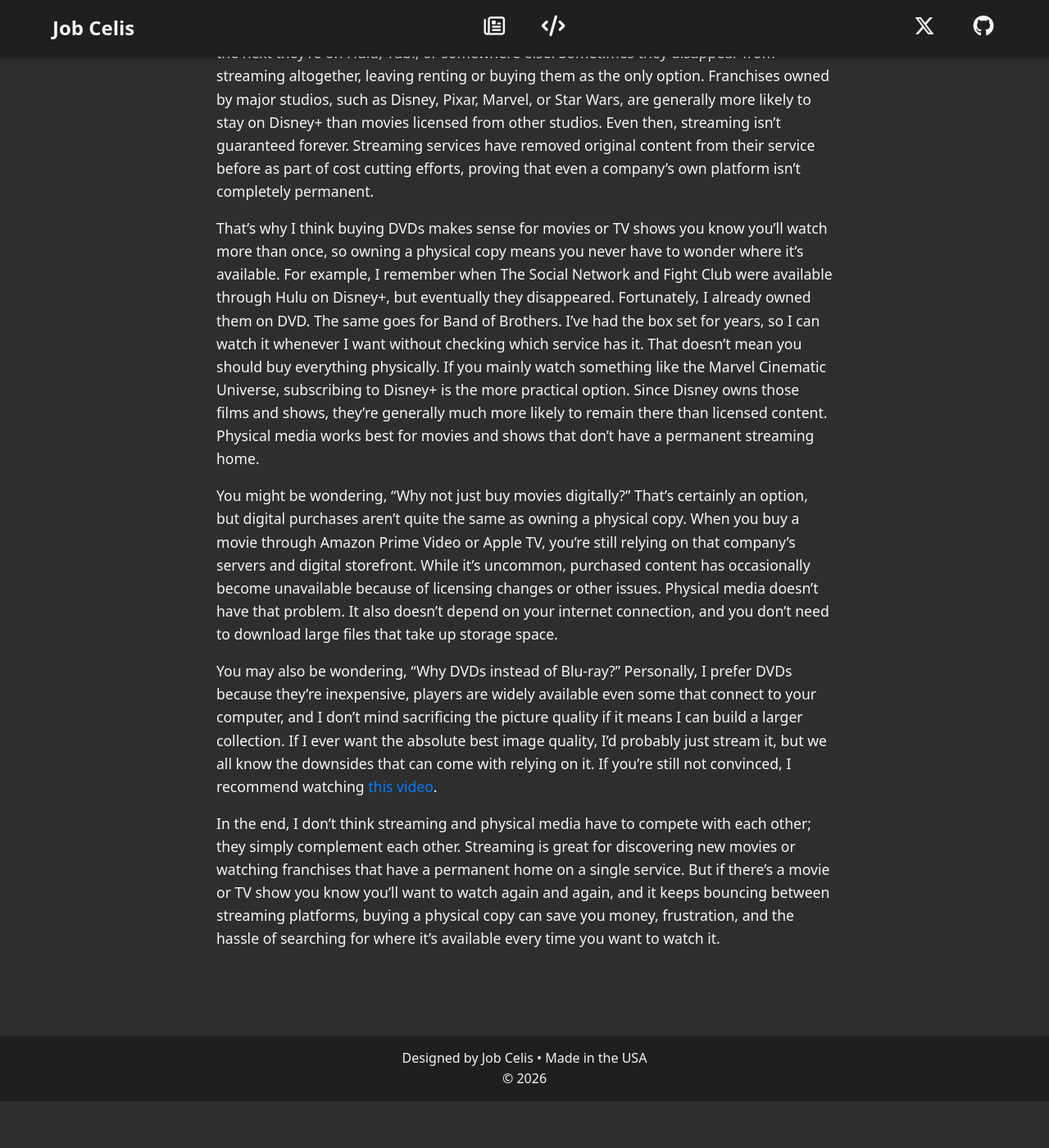
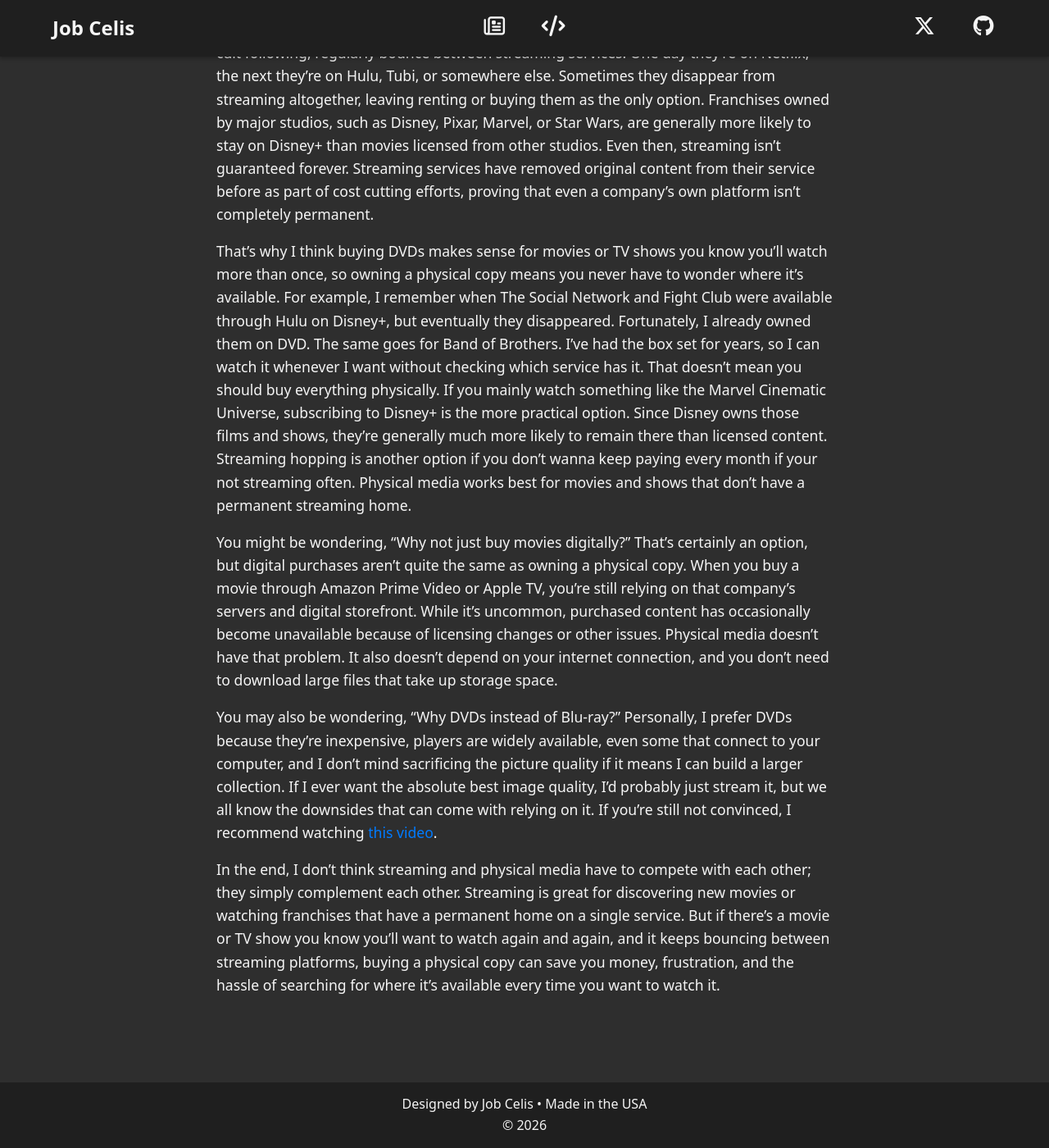
Before and after one commit to jobcelis/jobcelis.github.io, a Jekyll site: the page built from _posts/2026-6-25-streaming.md, in a window 1280 px wide and 1400 px high, scrolled down 507 px. Shown: the whole window at 82% size. Built offline with Jekyll 4.4.1, drawn with Linux system fonts in a browser that asks for light colours; before the commit the page ends 1850 px from its top, so only the background shows below that; some of the changed text lies outside the part shown.

Commit message:
Refine language and clarity in streaming article

```diff
--- a/_posts/2026-6-25-streaming.md
+++ b/_posts/2026-6-25-streaming.md
@@ -4,16 +4,16 @@
 date: 2026-06-25
 ---
 
-If you're anything like me, you're probably getting tired of streaming services. There are endless subscriptions offering different content, prices increase every year, and movies or shows can disappear because of licensing agreements or cost cutting decisions. Streaming was supposed to replace cable, but it just turned into cable again. That's what led me to a simple solution that I think may work for a lot of people.
+If you're anything like me, you're probably getting tired of streaming services. There are endless subscriptions offering different content, annual price increases are a never ending trend, and any type of film or tv shows can disappear because of licensing agreements or cost cutting decisions. Streaming was supposed to replace cable, but it just turned into cable again. That's what led me to a simple solution that I think may work for a lot of people.
 
 Recently, I've started collecting physical copies of movies like Fight Club, Oppenheimer, and The Social Network. You might think, "Why not just stream or rent them?" The problem is that it's not always that simple. Many popular films and shows, like old ones that have a cult following, regularly bounce between streaming services. One day they're on Netflix, the next they're on Hulu, Tubi, or somewhere else. Sometimes they disappear from streaming altogether, leaving renting or buying them as the only option.
 Franchises owned by major studios, such as Disney, Pixar, Marvel, or Star Wars, are generally more likely to stay on Disney+ than movies licensed from other studios. Even then, streaming isn't guaranteed forever. Streaming services have removed original content from their service before as part of cost cutting efforts, proving that even a company's own platform isn't completely permanent.
 
 That's why I think buying DVDs makes sense for movies or TV shows you know you'll watch more than once, so owning a physical copy means you never have to wonder where it's available. For example, I remember when The Social Network and Fight Club were available through Hulu on Disney+, but eventually they disappeared. Fortunately, I already owned them on DVD. The same goes for Band of Brothers. I've had the box set for years, so I can watch it whenever I want without checking which service has it.
-That doesn't mean you should buy everything physically. If you mainly watch something like the Marvel Cinematic Universe, subscribing to Disney+ is the more practical option. Since Disney owns those films and shows, they're generally much more likely to remain there than licensed content. Physical media works best for movies and shows that don't have a permanent streaming home.
+That doesn't mean you should buy everything physically. If you mainly watch something like the Marvel Cinematic Universe, subscribing to Disney+ is the more practical option. Since Disney owns those films and shows, they're generally much more likely to remain there than licensed content. Streaming hopping is another option if you don't wanna keep paying every month if your not streaming often. Physical media works best for movies and shows that don't have a permanent streaming home.
 
 You might be wondering, "Why not just buy movies digitally?" That's certainly an option, but digital purchases aren't quite the same as owning a physical copy. When you buy a movie through Amazon Prime Video or Apple TV, you're still relying on that company's servers and digital storefront. While it's uncommon, purchased content has occasionally become unavailable because of licensing changes or other issues. Physical media doesn't have that problem. It also doesn't depend on your internet connection, and you don't need to download large files that take up storage space.
 
-You may also be wondering, "Why DVDs instead of Blu-ray?” Personally, I prefer DVDs because they're inexpensive, players are widely available even some that connect to your computer, and I don't mind sacrificing the picture quality if it means I can build a larger collection. If I ever want the absolute best image quality, I'd probably just stream it, but we all know the downsides that can come with relying on it. If you’re still not convinced, I recommend watching <a href="https://youtu.be/tetXKdi9U3c?si=ahXddCBAGHQHalSd" target="_blank" style="color: #007bff;">this video</a>.
+You may also be wondering, "Why DVDs instead of Blu-ray?” Personally, I prefer DVDs because they're inexpensive, players are widely available, even some that connect to your computer, and I don't mind sacrificing the picture quality if it means I can build a larger collection. If I ever want the absolute best image quality, I'd probably just stream it, but we all know the downsides that can come with relying on it. If you’re still not convinced, I recommend watching <a href="https://youtu.be/tetXKdi9U3c?si=ahXddCBAGHQHalSd" target="_blank" style="color: #007bff;">this video</a>.
 
 In the end, I don't think streaming and physical media have to compete with each other; they simply complement each other. Streaming is great for discovering new movies or watching franchises that have a permanent home on a single service. But if there's a movie or TV show you know you'll want to watch again and again, and it keeps bouncing between streaming platforms, buying a physical copy can save you money, frustration, and the hassle of searching for where it's available every time you want to watch it.
```
